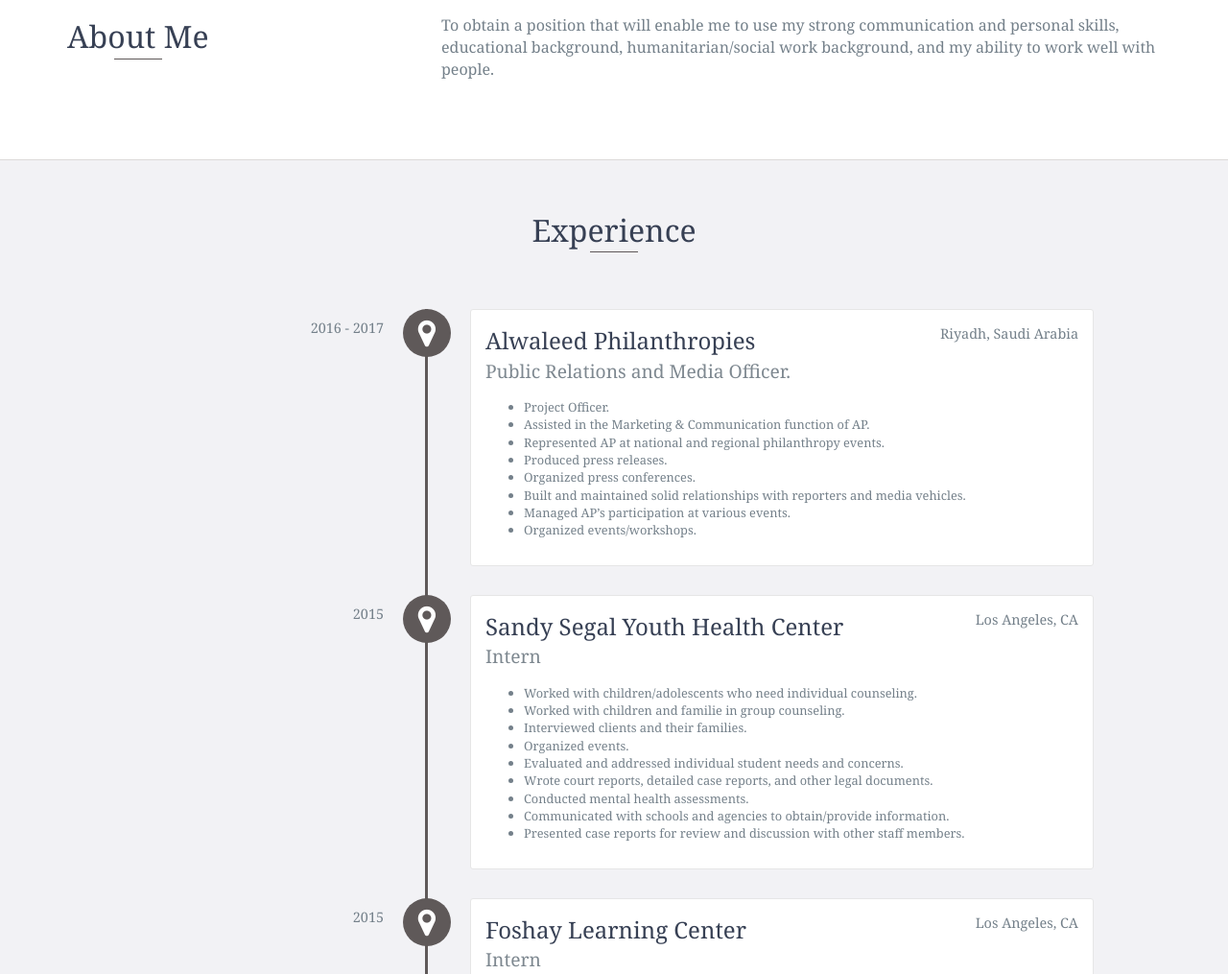
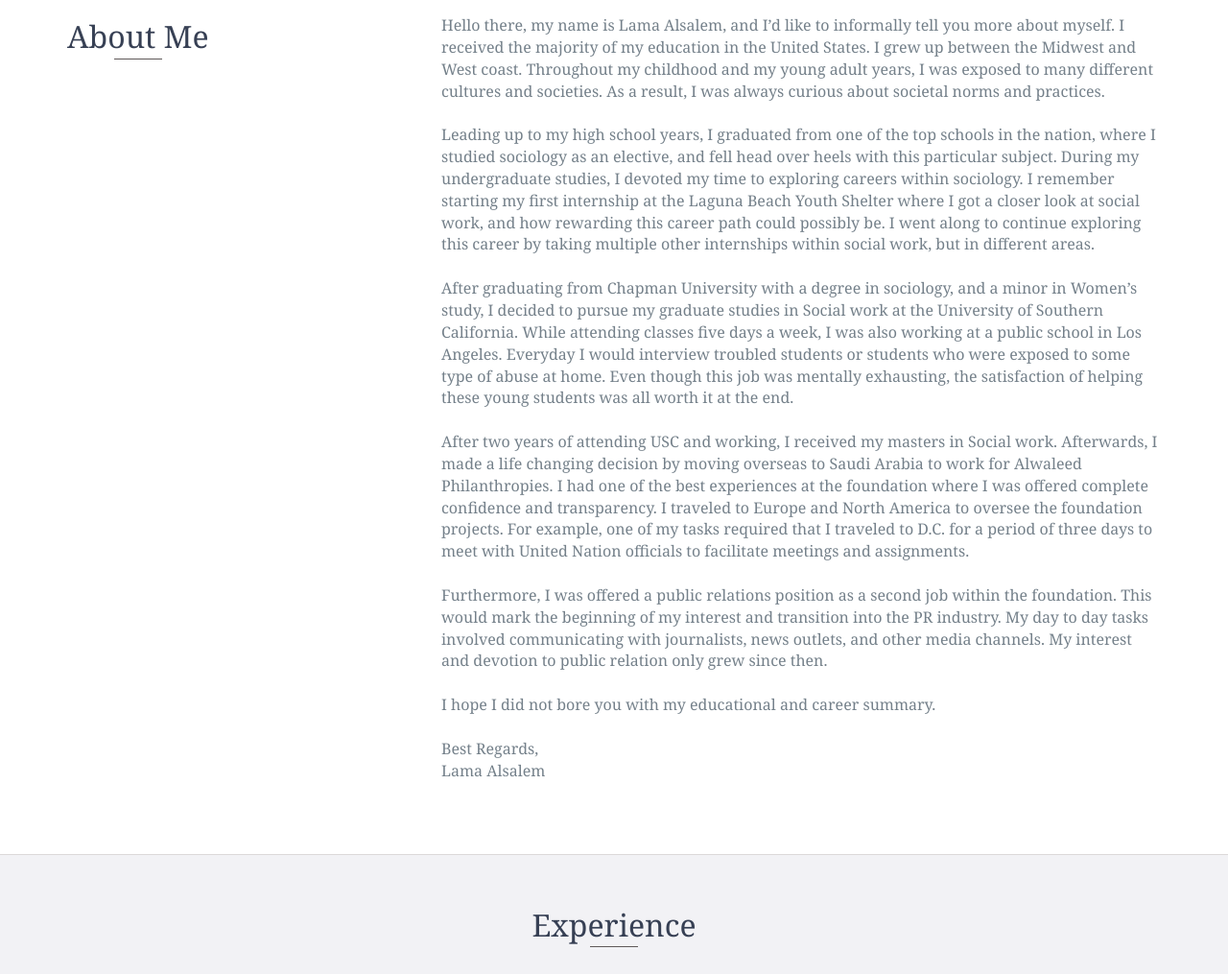
Before and after one commit to Nadas/lamaalsalem, a website: page index.html in a window 1280 px wide. Shown: the part 860-1875 px from the top of the page at 96% size. Drawn offline with nearby package versions, Linux system fonts and the light colour scheme.

Commit message:
about me

```diff
--- a/index.html
+++ b/index.html
@@ -70,8 +70,21 @@
                 </div>
                 <div class="col-md-8">
                     <p>
-                        To obtain a position that will enable me to use my strong communication and personal skills, educational background, humanitarian/social work background, and my ability to work well with people.
-                    </p>
+	                Hello there, my name is Lama Alsalem, and I’d like to informally tell you more about myself. I received the majority of my education in the United States. I 							grew up between the Midwest and West coast. Throughout my childhood and my young adult years, I was exposed to many different cultures and societies.  As a result, 					I was always curious about societal norms and practices. </p><br>
+
+                    <p>Leading up to my high school years, I graduated from one of the top schools in the nation, where I studied sociology as an elective, and fell head over 								heels with this particular subject. During my undergraduate studies, I devoted my time to exploring careers within sociology. I remember starting my first 								internship at the Laguna Beach Youth Shelter where I got a closer look at social work, and how rewarding this career path could possibly be. I went along to 							continue exploring this career by taking multiple other internships within social work, but in different  areas. </p><br>
+
+					<p>After graduating from Chapman University with a degree in sociology, and a minor in Women’s study, I decided to pursue my graduate studies in Social work at the 					University of Southern California. While attending classes five days a week, I was also working at a public school in Los Angeles. Everyday I would interview 							troubled students or students who were exposed to some type of abuse at home. Even though this job was mentally exhausting, the satisfaction of helping these 							young students was all worth it at the end. </p><br>
+
+					<p>After two years of attending USC and working, I received my masters in Social work. Afterwards, I made a life changing decision by moving overseas to Saudi 							Arabia to work for Alwaleed Philanthropies. I had one of the best experiences at the foundation where I was offered complete confidence and transparency. I traveled 					to Europe and North America to oversee the foundation projects. For example, one of my tasks required that I traveled to D.C. for a period of three days to meet 						with United Nation officials to facilitate meetings and assignments.   </p><br>
+
+					<p>Furthermore, I was offered a public relations position as a second job within the foundation. This would mark the beginning of my interest and transition into 						the PR industry. My day to day tasks involved communicating with journalists, news outlets, and other media channels. My interest and devotion to public relation 						only grew since then. </p><br>
+
+					<p>I hope I did not bore you with my educational and career summary. </p><br>
+
+					<p>Best Regards,
+					<br>Lama Alsalem </p>
+
                 </div>
             </div>
         </div>
```
